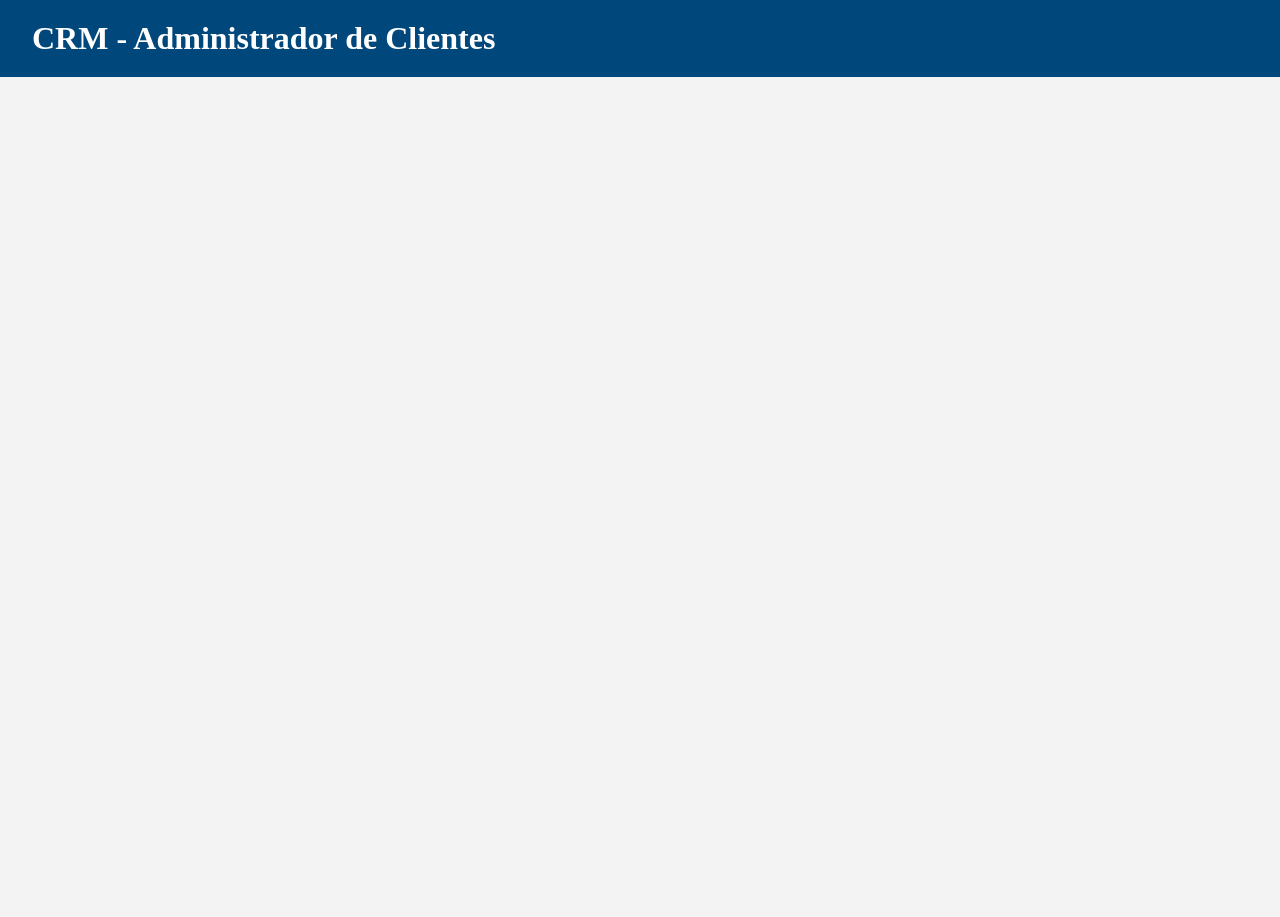
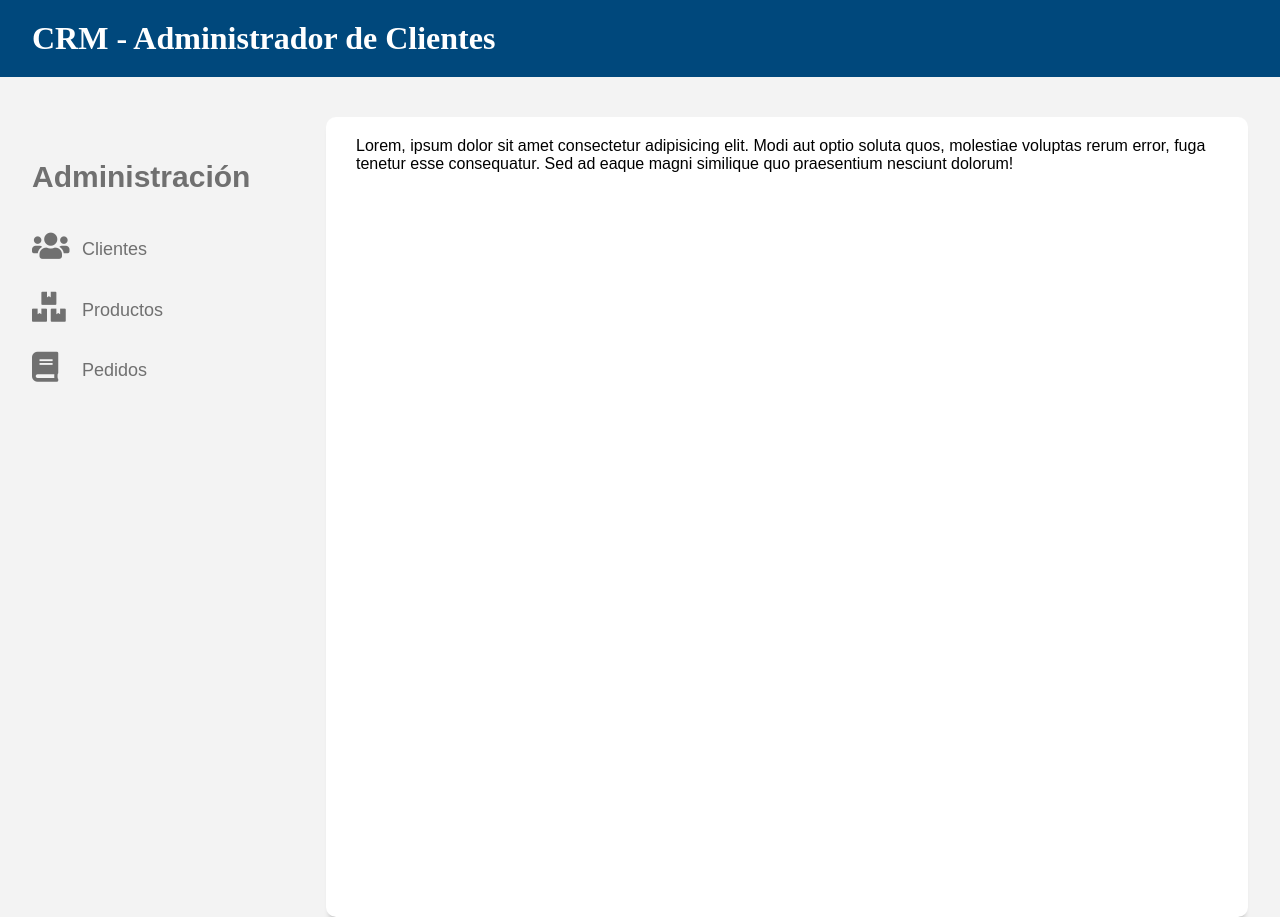
Before and after one commit to andmar001/MERN---frontend, a React (Create React App) app: page / in a window 1280 px wide. Before the commit the page ends 800 px from the top, so only its background shows below. Built offline with nearby package versions, Linux system fonts and the light colour scheme.

Commit message:
Se agrego la barra de navegación

```diff
--- a/src/App.js
+++ b/src/App.js
@@ -2,11 +2,20 @@
 
 /*** Layout */
 import Header from "./components/layout/Header";
+import Navegacion from "./components/layout/Navegacion";
 
 function App(){
   return(
     <Fragment>
       <Header />
+      <div className="grid contenedor contenido-principal">
+        <Navegacion />
+        <main class="caja-contenido col-9">
+          {/* TODO: routing a los componentes */}
+          Lorem, ipsum dolor sit amet consectetur adipisicing elit. Modi aut optio soluta quos, molestiae voluptas rerum error, fuga tenetur esse consequatur. Sed ad eaque magni similique quo praesentium nesciunt dolorum!
+        </main>
+      </div>
+
     </Fragment>
   )
 }
--- /dev/null
+++ b/src/components/layout/Navegacion.js
@@ -0,0 +1,17 @@
+import React from 'react';
+
+const Navegacion = () => {
+  return (
+    <aside class="sidebar col-3">
+        <h2>Administración</h2>
+
+        <nav class="navegacion">
+            <a href="index.html" class="clientes">Clientes</a>
+            <a href="productos.html" class="productos">Productos</a>
+            <a href="pedidos.html" class="pedidos">Pedidos</a>
+        </nav>
+    </aside>
+   );
+}
+
+export default Navegacion;
```
